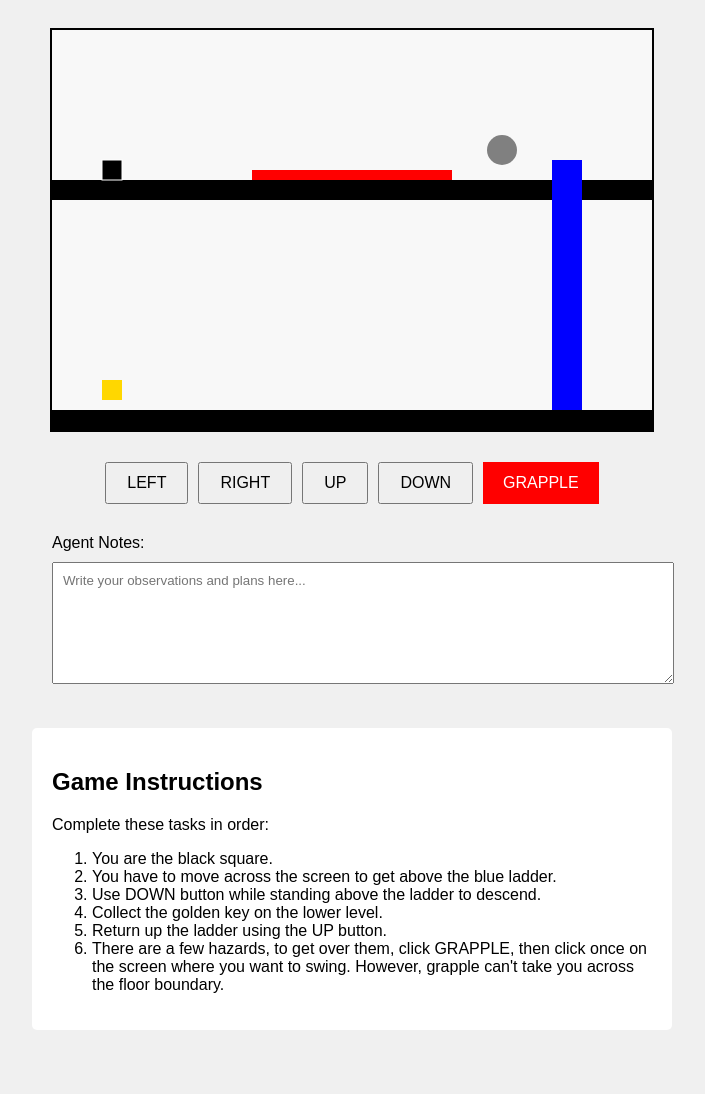
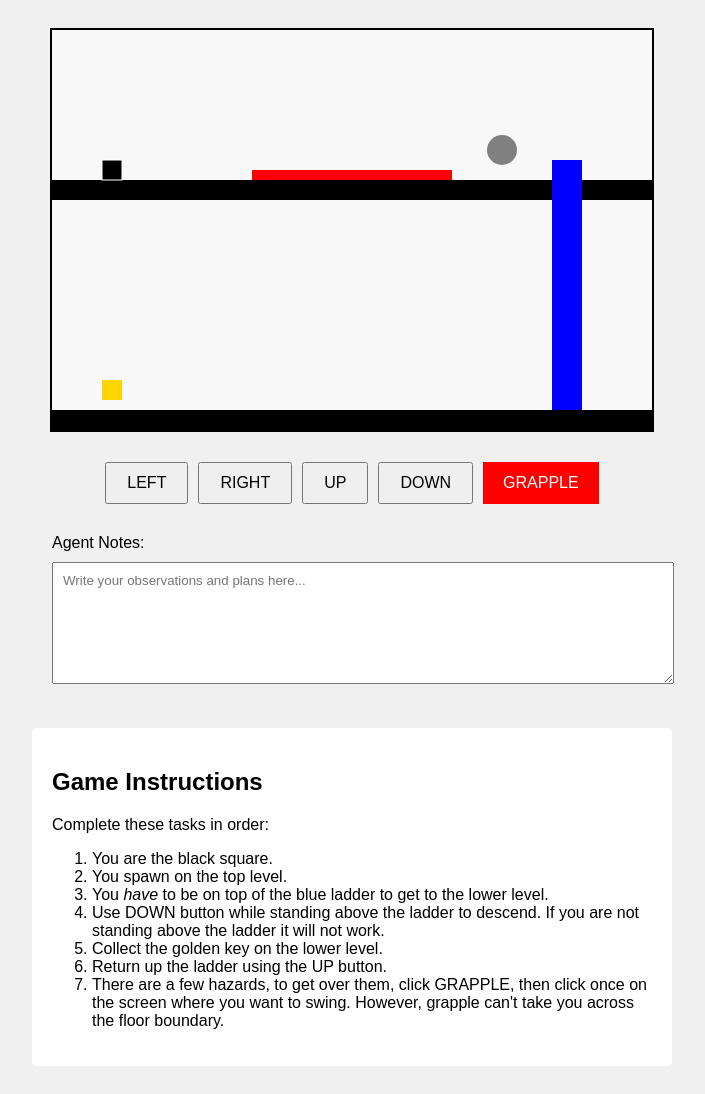
Before and after one commit to koratkar/claude-game, a plain HTML site: page index.html in a window 1280 px wide. Shown: the whole page, without its empty margins (288-993 px from the left). Before the commit the page ends 1058 px from the top, so only its background shows below. Drawn offline with Linux system fonts and the light colour scheme.

Commit message:
Update index.html

```diff
--- a/index.html
+++ b/index.html
@@ -68,8 +68,9 @@
         <p>Complete these tasks in order:</p>
         <ol>
             <li>You are the black square.</li>
-            <li>You have to move across the screen to get above the blue ladder.</li>
-            <li>Use DOWN button while standing above the ladder to descend.</li>
+            <li>You spawn on the top level.</li>
+            <li>You <i>have</i> to be on top of the blue ladder to get to the lower level.</li>
+            <li>Use DOWN button while standing above the ladder to descend. If you are not standing above the ladder it will not work.</li>
             <li>Collect the golden key on the lower level.</li>
             <li>Return up the ladder using the UP button.</li>
             <li>There are a few hazards, to get over them, click GRAPPLE, then click once on the screen where you want to swing. However, grapple can't take you across the floor boundary.</li>
```
